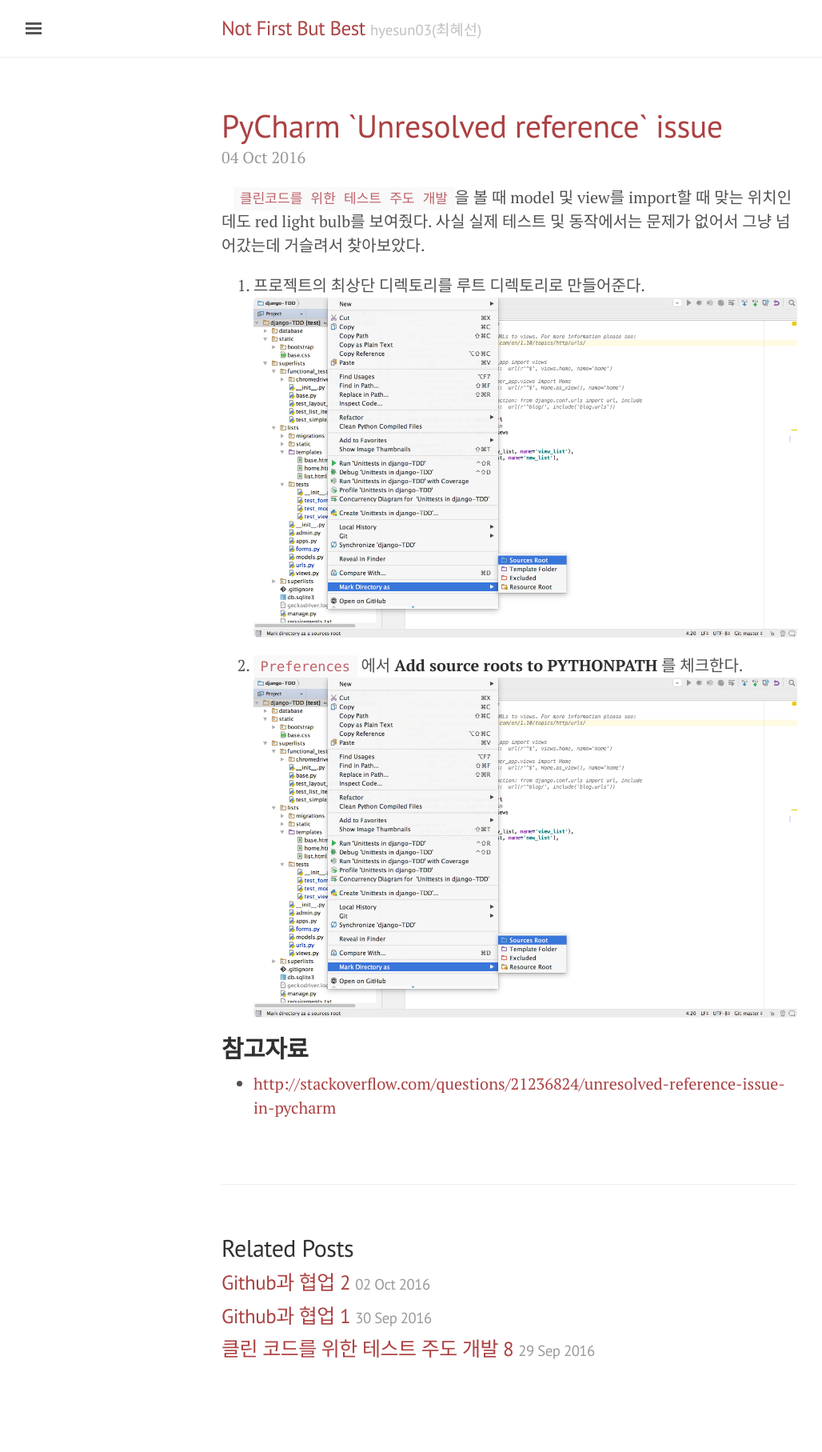
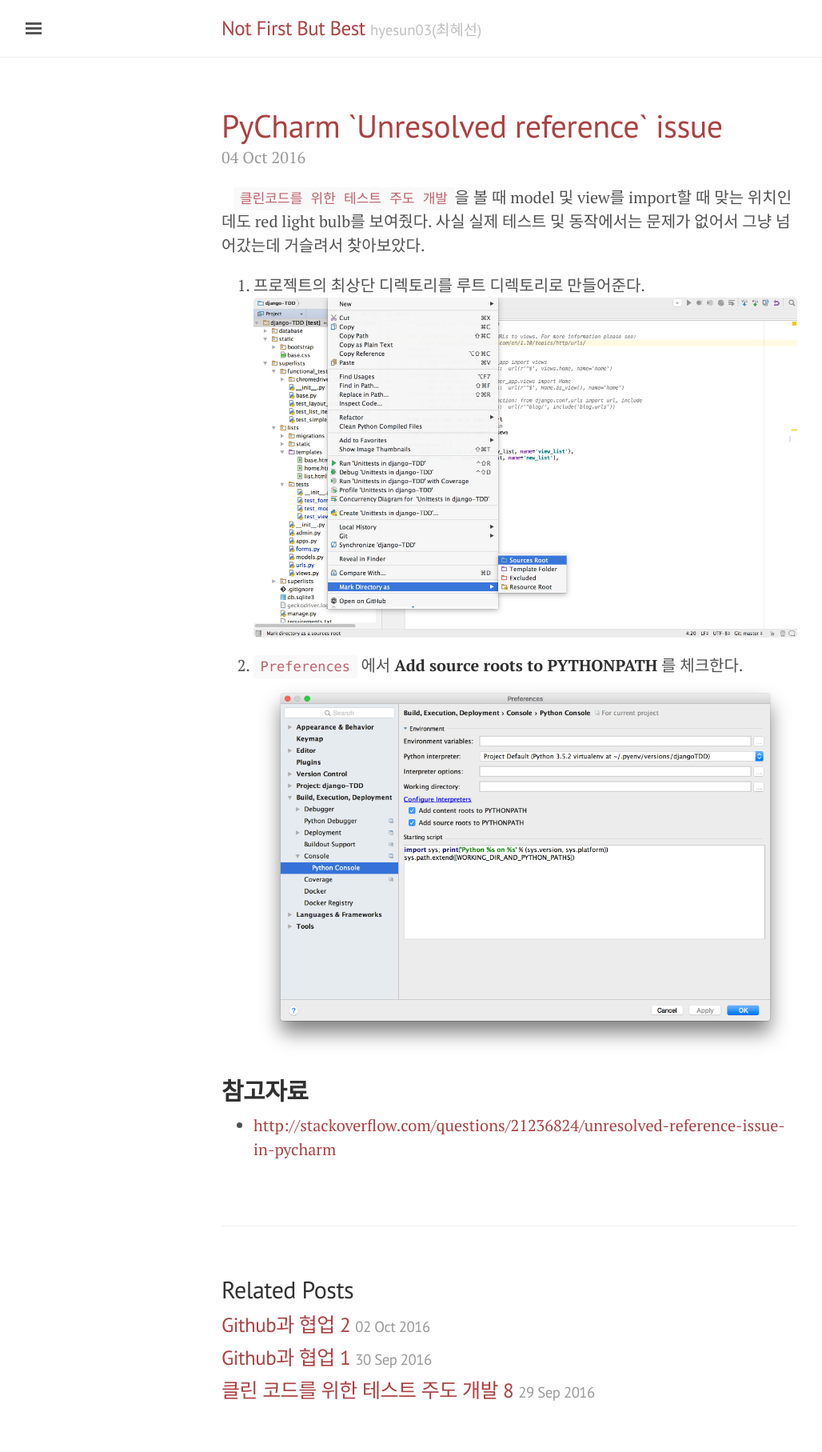
Before and after one commit to hyesun03/hyesun03.github.io, a Jekyll site: the page built from _posts/2016-10-04-pycharmImportError.md, in a window 1280 px wide. Shown: the whole page at 80% size, without its empty margins (3-1031 px from the left). Built offline with Jekyll 4.4.1, drawn with Linux system fonts in a browser that asks for light colours; comment, search, counter and statistics services are not loaded; before the commit the page ends 1762 px from its top, so only the background shows below that.

Commit message:
pycharm import error 포스팅

```diff
--- a/_posts/2016-10-04-pycharmImportError.md
+++ b/_posts/2016-10-04-pycharmImportError.md
@@ -8,7 +8,7 @@ comments: true
 1. 프로젝트의 최상단 디렉토리를 루트 디렉토리로 만들어준다.
 ![root directory로 만들기]({{ site.url }}/images/pycharm_0.png)
 2. `Preferences` 에서 **Add source roots to PYTHONPATH** 를 체크한다.
-![Add source roots to PYTHONPATH]({{ site.url }}/images/pycharm_0.png)
+![Add source roots to PYTHONPATH]({{ site.url }}/images/pycharm_1.png)
 
 ## **참고자료**
 * [http://stackoverflow.com/questions/21236824/unresolved-reference-issue-in-pycharm](http://stackoverflow.com/questions/21236824/unresolved-reference-issue-in-pycharm)
```
